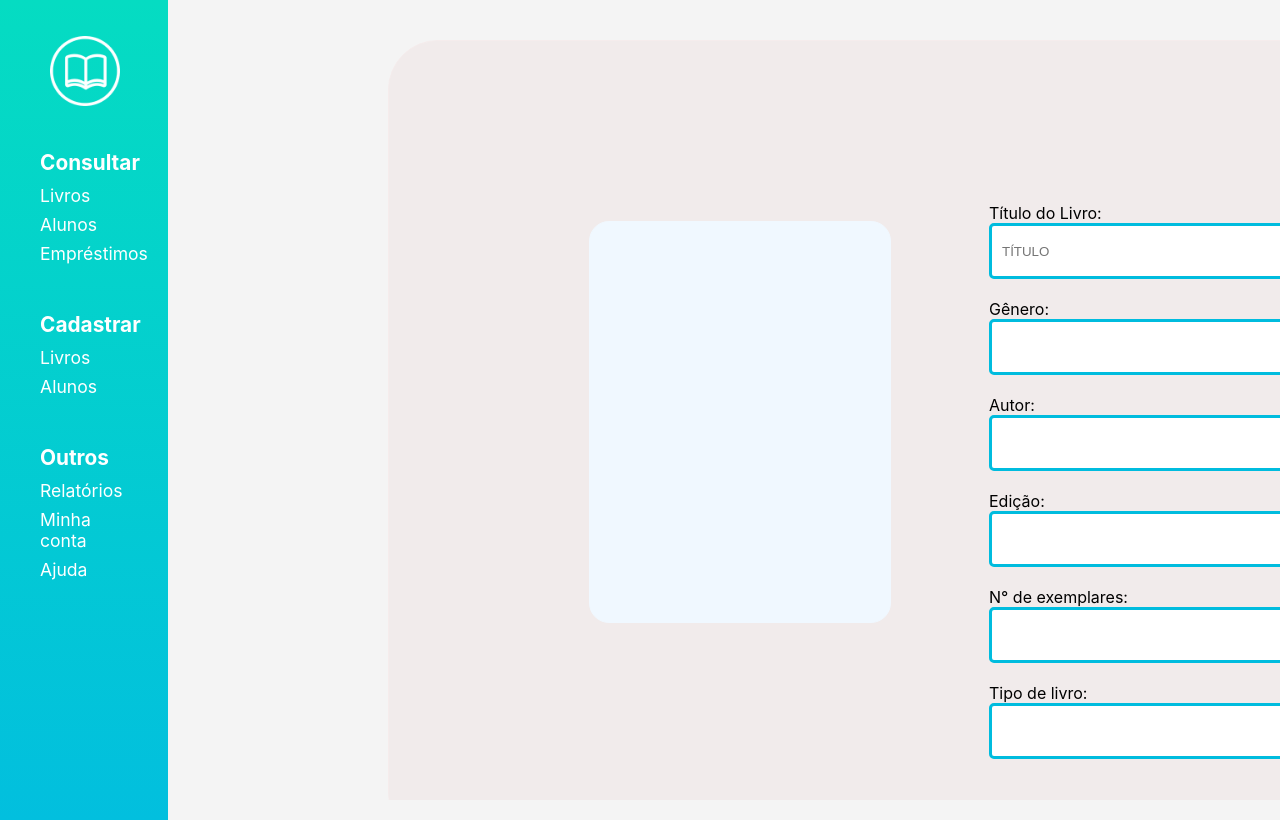
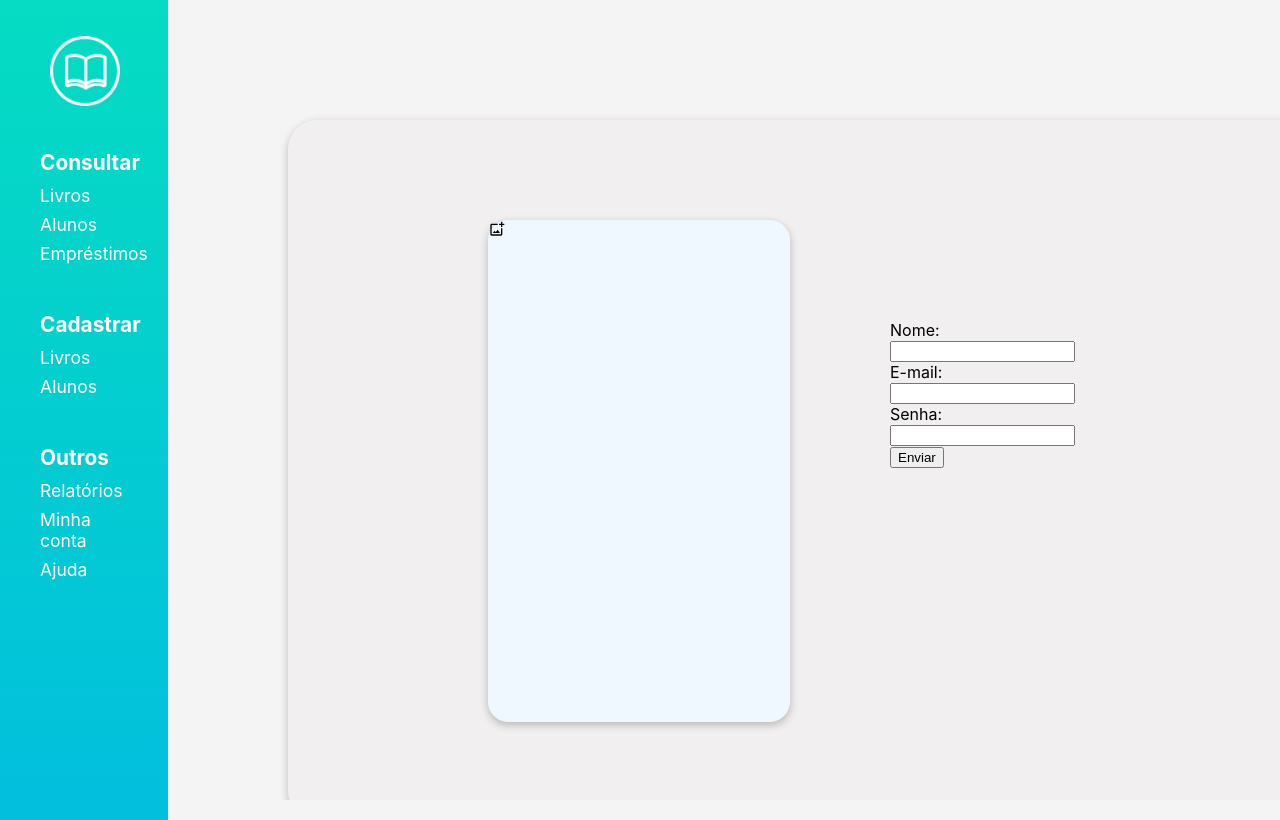
Before and after one commit to devantoneli/bibliodaurea, a React (Create React App) app in the folder bibliodaurea/: page /cadastrar/livros in a window 1280 px wide. Built offline with nearby package versions, Linux system fonts and the light colour scheme.

Commit message:
Arrumando o Formulário e tentando ajustar o ícone

```diff
--- a/bibliodaurea/src/pages/RegisterBooks.js
+++ b/bibliodaurea/src/pages/RegisterBooks.js
@@ -1,49 +1,50 @@
 import styles from './css/register.module.css';
 import {BrowserRouter as Router, Routes, Route, Link} from 'react-router-dom'
+import { FaBeer } from 'react-icons/fa';
 
 
-const Form = () => {
-
-
-
-
-};
 function RegisterBooks(){
     return(
         <div className={styles.FundoRegister}>
 
 
+
             <div className={styles.FormBooks}>
-                <div className={styles.divBook}>
+                <div className={styles.DivBook}>
+                <label for="FileInput">
+                <svg stroke="currentColor" fill="currentColor" stroke-width="0" viewBox="0 0 24 24" height="1em" width="1em" xmlns="http://www.w3.org/2000/svg"><path fill="none" d="M0 0h24v24H0V0z"></path><path d="M18 20H4V6h9V4H4c-1.1 0-2 .9-2 2v14c0 1.1.9 2 2 2h14c1.1 0 2-.9 2-2v-9h-2v9zm-7.79-3.17l-1.96-2.36L5.5 18h11l-3.54-4.71zM20 4V1h-2v3h-3c.01.01 0 2 0 2h3v2.99c.01.01 2 0 2 0V6h3V4h-3z"></path></svg>
 
+                <input type="file" className={styles.FileInput}  accept=".pdf, .doc, .docx"/>
+                </label>
                 </div>
 
-         <div className={styles.formregister}>
-            <form>
-                <label for="fname">Título do Livro:</label><br />
-                <input type="text" className={styles.Tbook} name="fname" placeholder="TÍTULO" /><br /><br></br>
-                <label for="lname">Gênero:</label><br/>
-                <input type="text" className={styles.Tbook} name="lname" /><br /><br />
-                <label for="lname">Autor:</label><br/>
-                <input type="text" className={styles.Tbook} name="lname" /><br /><br />
-                <label for="lname">Edição:</label><br/>
-                <input type="text" className={styles.Tbook} name="lname" /><br /><br />
-                <label for="lname">N° de exemplares:</label><br/>
-                <input type="text" className={styles.Tbook} name="lname" /><br /><br />
-                <label for="lname">Tipo de livro:</label><br/>
-                <input type="text" className={styles.Tbook} name="lname" /><br /><br />
-                <button className={styles.buttonForm}>Cadastrar</button>
-           </form>
-      </div>
+         <div className={styles.Formregister}>
+
+         <form>
+            <label for="name">Nome:</label><br></br>
+            <input type="text" id="name"/><br></br>
+            <label for="email">E-mail:</label><br></br>
+            <input type="email" id="email"/><br></br>
+            <label for="password">Senha:</label><br></br>
+            <input type="password" id="password"/><br></br>
+            <input type="submit" value="Enviar"/>
+         </form>
+
+
+         </div>
 
                  </div>
 
 
 
 
+
+
         </div>
 
+
      )
+
 
 
 }
--- a/bibliodaurea/src/pages/css/register.module.css
+++ b/bibliodaurea/src/pages/css/register.module.css
@@ -1,75 +1,84 @@
 .FormBooks{
-    width: 1200px;
-    height: 800px;
-    border: solid 1px rgb(245, 236, 236);
-    margin-top: 20px;
-    margin-left: 200px;
-    border-radius:50px;
-    background-color: rgb(241, 235, 235);
+    display: flex;
+    width: 2200px;
+    height: 700px;
+    margin-top: 100px;
+    margin-left: 100px;
+    border-radius:30px;
+    background-color: rgba(240, 238, 238, 0.665);
+    box-shadow: rgba(0, 0, 0, 0.24) 0px 3px 8px;
+
 }
 
-.titlebook{
-    margin-left:200px;
-    padding-top: 10px;
-    font-size: 40px;
-    color: #039684;
+/*
+@media screen and (min-width: 1400px) {
+	.FormBooks {
+        display: flex;
+        height: 700px;
+        margin-top: 100px;
+
+	}
 }
 
-.titleGraca{
-    float: right;
-    padding-top: 10px;
-    font-size: 40px;
-    color: #039684;
+@media screen and (min-width: 1366px) {
+	.FormBooks {
+        display: flex;
+        margin-top: 100px;
+        height: 600px;
+		}
 }
 
-.divBook{
+@media screen and (min-width: 1280px) {
+	.FormBooks {
+        display: flex;
+        margin-top: 100px;
+        height: 600px;
+		}
+}
+
+@media screen and (min-width: 1068px) {
+	.FormBooks {
+        display: flex;
+        margin-top: 100px;
+        height: 700px;
+		}
+}
+
+@media screen and (min-width: 860px) {
+	.FormBooks {
+        display: flex;
+        margin-top: 100px;
+        height: 550px;
+		}
+}*/
+
+
+
+
+.DivBook{
+    display: flex;
     width: 300px;
-    height: 400px;
+    height: 500px;
     border:solid 1px aliceblue;
     margin-left: 200px;
-    margin-top:180px;
+    margin-top:100px;
     border-radius:20px;
     background-color: aliceblue;
+    box-shadow: rgba(0, 0, 0, 0.24) 0px 3px 8px;
 }
 
-.formregister{
-   margin-left: 600px;
-   margin-top: -420px;
+
+.IconBook{
+    margin-left: 10px 10px 0 0;
 }
 
-.Tbook{
-    width: 500px;
-    height: 30px;
-    border-radius: 5px;
-    border:solid 3px rgba(0, 188, 222, 1) ;
+
+.Formregister{
+    display:flex;
+    margin-left:100px;
+    margin-top: 200px;
 }
 
-.buttonForm{
-
-    width: 200px;
-    height: 50px;
-    font-size: 20px;
-    color: white;
-    background-color: rgba(3, 194, 221, 1);
-    border-color:  rgba(3, 194, 221, 1);
-    border-radius: 5px;
-    margin-top: 80px;
+.FileInput{
+    display: none
 }
-
-label {
-    position: absolute;
-    top: 5;
-    left: 10;
-    transition: 0.2s ease-in-out;
-  }
-
-  input {
-    border: 1px solid #ccc;
-    padding: 10px;
-    width: 100%;
-  }
-
-  input:focus + label {
-    top: -20px;
-    font-size: 12px;
-  }
--- /dev/null
+++ b/package.json
@@ -0,0 +1,5 @@
+{
+  "dependencies": {
+    "react-icons": "^4.10.1"
+  }
+}
```
Also changed, not shown: 1 other file (tests, documents, lock files or other folders).
